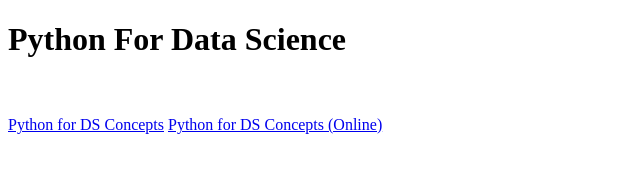
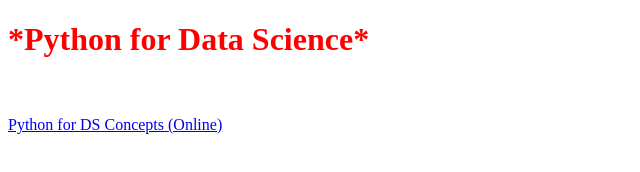
Before and after one commit to vcsgithub/vcsgithub.github.io, a plain HTML site: page index.html in a window 1280 px wide. Shown: the whole page, without its empty margins (0-640 px from the left). Drawn offline with Linux system fonts and the light colour scheme.

Commit message:
Update index.html

```diff
--- a/index.html
+++ b/index.html
@@ -2,12 +2,9 @@
 
 <html>
 <body>
-
-<h1>Python For Data Science</h1>
+<h1 style="color:Red;font-size:200%"> *Python for Data Science* </h1>
 <br>
 <br>
-<a href="python_for_data_science_syllabus.txt">Python for DS Concepts</a>
-
 <a href="pfds_online.png">Python for DS Concepts (Online)</a>
 
 </body>
```
